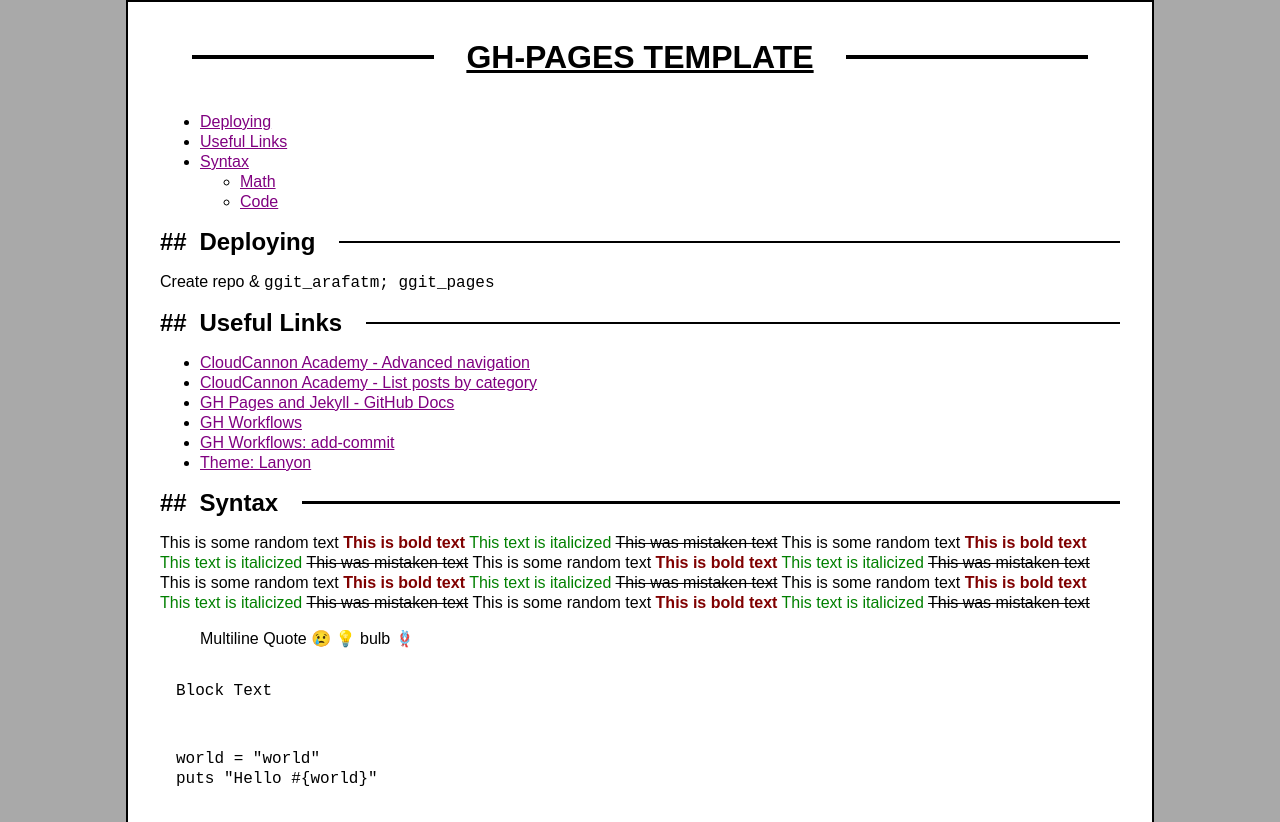
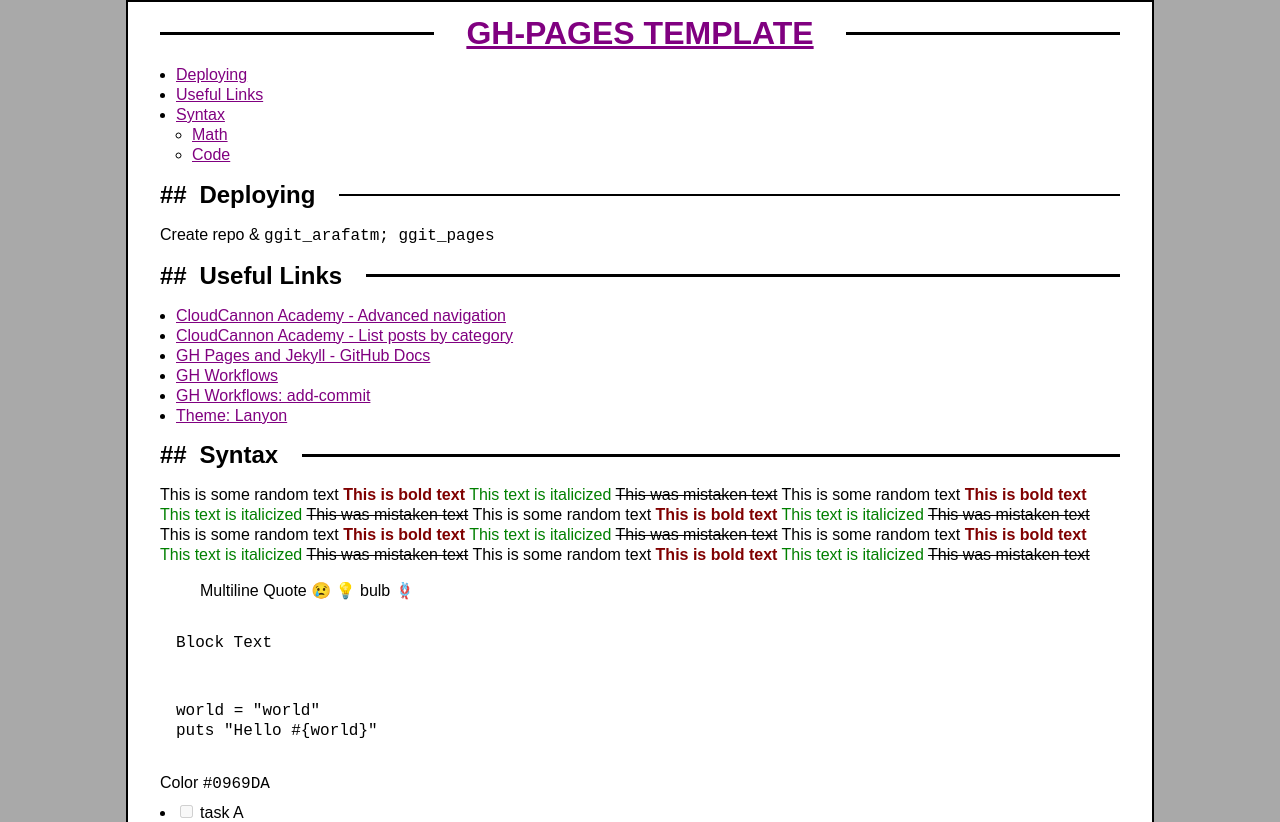
Before and after one commit to arafatm/ghp, a Jekyll site: the page built from readme.md, in a window 1280 px wide. Shown: the top 822 px of the page. Built offline with Jekyll 4.4.1, drawn with Linux system fonts in a browser that asks for light colours; emoji names are drawn with the system emoji font; formulas are drawn with MathJax 3; the repository's description, which GitHub fills in, is left out.

Commit message:
style.css

```diff
--- a/assets/css/style.css
+++ b/assets/css/style.css
@@ -3,12 +3,12 @@ header {}
 body { font: 16px/20px sans-serif; max-width: 60em; background-color: white; margin: 0em auto; padding: 0 2em; border: 2px solid black; }
 footer { margin: 1em; padding: 1ex 5ex; border: 0.1ex solid black; text-align: center;}
 
-h1, h1 a { text-transform: uppercase; color: black; display: flex; align-items: center; }
+h1 { text-transform: uppercase; color: black; display: flex; align-items: center; }
 h2 { text-transform: capitalize; display: flex; align-items: center; }
 h3 { text-transform: capitalize; border-top: 0.02em solid black; padding-top: 1ex;}
 
-h1::after  { content: ''; flex: 1; margin: 1em; height: 0.1em; background-color: #000; }
-h1::before  { content: ''; flex: 1; margin: 1em; height: 0.1em; background-color: #000; }
+h1::after  { content: ''; flex: 1; margin-left: 1em; height: 0.1em; background-color: #000; }
+h1::before { content: ''; flex: 1; margin-right: 1em; height: 0.1em; background-color: #000; }
 h2::after  { content: ''; flex: 1; margin-left: 1em; height: 0.1em; background-color: #000; }
 h2::before { content: '##'; padding-right: 1ex; }
 h3::before { content: '###'; padding-right: 1ex;}
@@ -20,7 +20,7 @@ a {text-decoration: underline; color: purple; }
 img { margin: 0; padding: 1ex; }
 p { margin: 0.5em 0;}
 pre { padding: 1em; }
-ul { margin: auto; }
+ul { margin: auto; padding: 0 1em;}
 
 del {}
 em { color: green; font-style: normal; }
```
